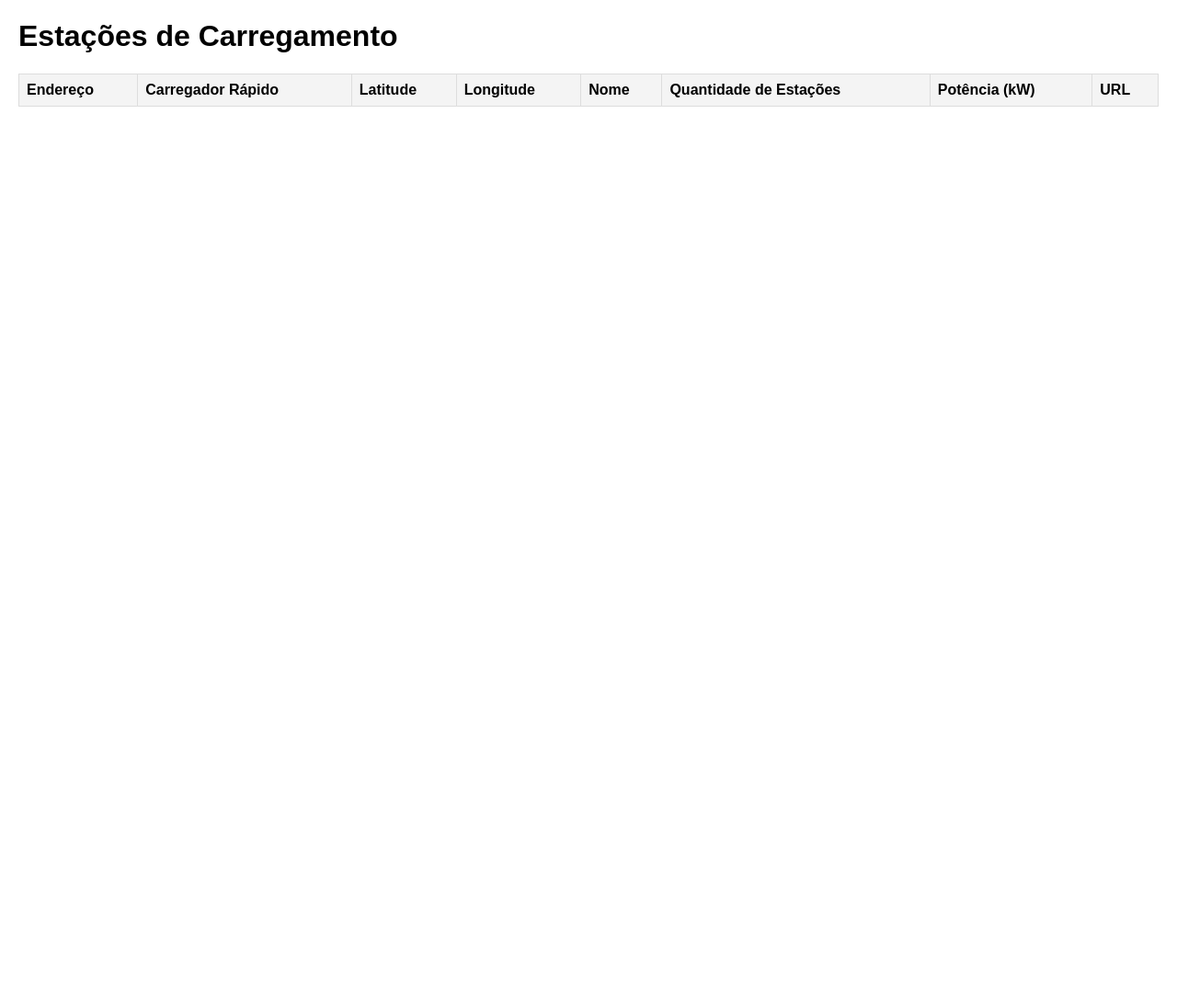
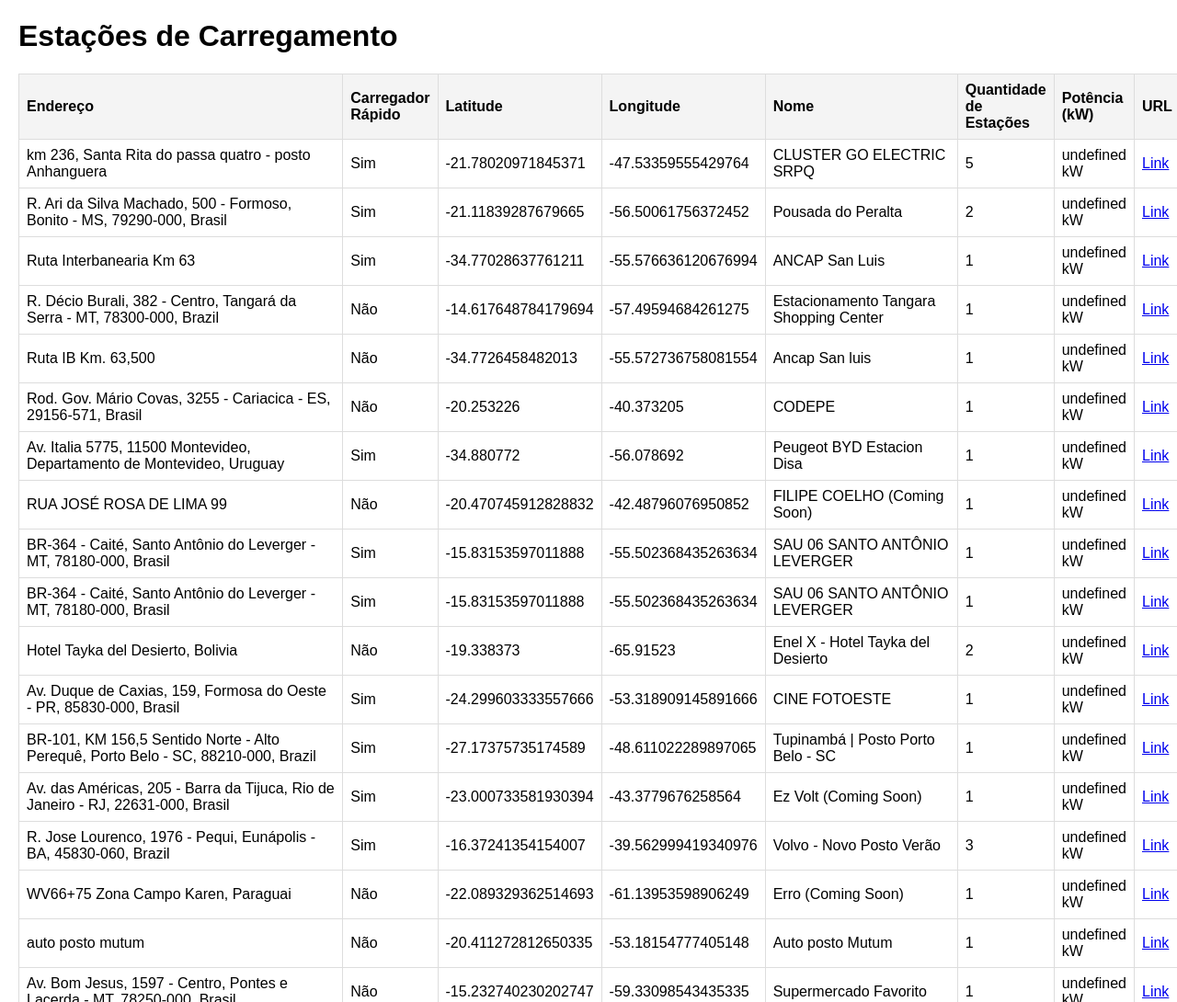
Before and after one commit to leonguerra/chargingstations, a plain HTML site: page index.html in a window 1280 px wide. Shown: the top 1090 px of the page at 92% size. Before the commit the page ends 800 px from the top, so only its background shows below. Drawn offline with Linux system fonts and the light colour scheme; no server answers.

Commit message:
Update index.html

```diff
--- a/index.html
+++ b/index.html
@@ -45,7 +45,7 @@
     <script>
         async function loadStations() {
             try {
-                const response = await fetch("https://raw.githubusercontent.com/leonguerra/leonguerra.github.io/refs/heads/main/stations.json");
+                const response = await fetch("https://raw.githubusercontent.com/leonguerra/chargingstations/refs/heads/main/stations.json");
                 const data = await response.json();
                 const tableBody = document.getElementById("station-table");
 
```
